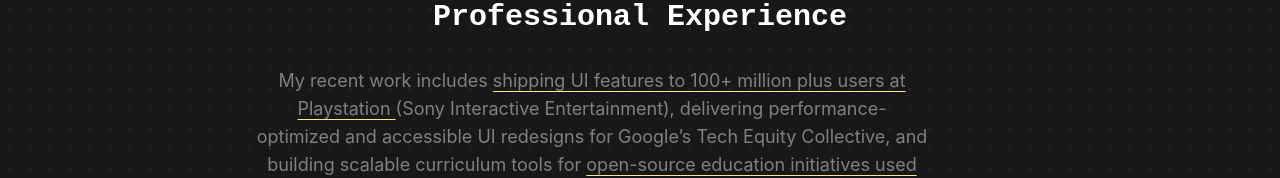
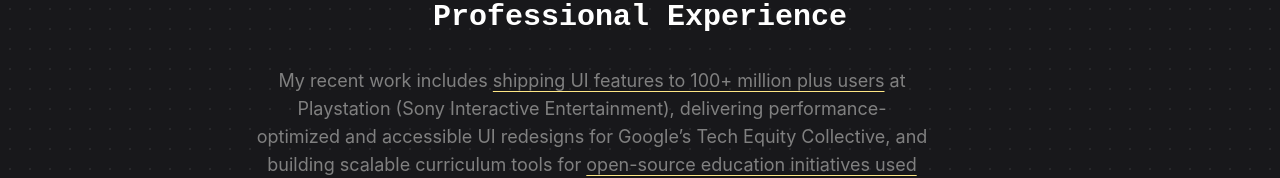
Before and after one commit to rahmamahdi02/portfolioV3, a React (Vite) app: page / in a window 1280 px wide. Shown: the part 741-919 px from the top of the page. Built offline with nearby package versions, Linux system fonts and the light colour scheme.

Commit message:
feat: minor Tailwind CSS spacing

```diff
--- a/src/Experience.tsx
+++ b/src/Experience.tsx
@@ -8,7 +8,7 @@
     <section className="py-12 px-4">
       <h2 className="text-3xl font-bold font-mono text-center mb-8">Professional Experience</h2>
       <p className="text-muted-foreground max-w-2xl pb-10 text-center text-lg">
-      My recent work includes <Underline>shipping UI features to 100+ million plus users at Playstation </Underline>(Sony Interactive Entertainment), delivering performance-optimized and accessible UI redesigns for Google’s Tech Equity Collective, and building scalable curriculum tools for <Underline>open-source education initiatives used by 600+ developers.</Underline>
+      My recent work includes <Underline>shipping UI features to 100+ million plus users</Underline> at Playstation (Sony Interactive Entertainment), delivering performance-optimized and accessible UI redesigns for Google’s Tech Equity Collective, and building scalable curriculum tools for <Underline>open-source education initiatives used by 600+ developers.</Underline>
         </p>
       <div className="space-y-4">
         {experiences.map((exp, index) => (
--- a/src/HeroSection.tsx
+++ b/src/HeroSection.tsx
@@ -12,7 +12,7 @@
 const HeroSection = ({ children }: Props) => {
   return (
     <>
-      <main className="mb-30 mb-70 flex h-[80vh] flex-col items-center justify-center gap-20 p-5 pt-84 sm:mb-0 sm:flex-row sm:pt-0">
+  <main className="flex h-[80vh] flex-col items-center justify-center gap-10 p-5 sm:flex-row">
         <div className="max-w-120">
         <div className="max-w-120 mb-4">
   <div className="inline-flex items-center rounded-full border-2 border-primary/50 bg-primary/10 px-4 py-1 text-sm font-medium text-primary shadow-glow">
--- a/src/Navbar.tsx
+++ b/src/Navbar.tsx
@@ -22,14 +22,12 @@
   <div className="flex flex-row items-center justify-between">
     {/* Branding */}
     <div className="ml-5 font-serif text-2xl underline">
-          <UnderlineToBackground targetTextColor="black">
-           <a href="/">
+      <UnderlineToBackground targetTextColor="currentColor">
+        <a href="/" className="text-black dark:text-white">
           rmahdi.dev
         </a>
-            {/* </Link> */}
       </UnderlineToBackground>
     </div>
-
         {/* Desktop Nav */}
         <nav className="hidden flex-row items-center gap-4 md:flex">
           <a className="hover:underline" href="#">
```
Lines whose indentation alone changed are shown as unchanged.
